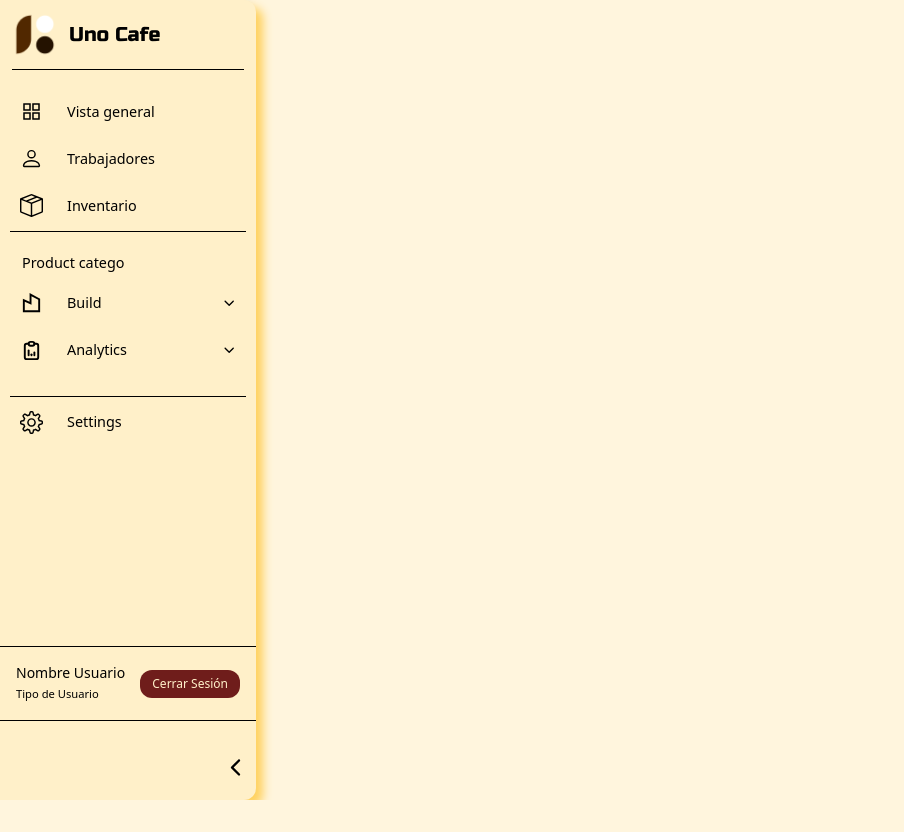
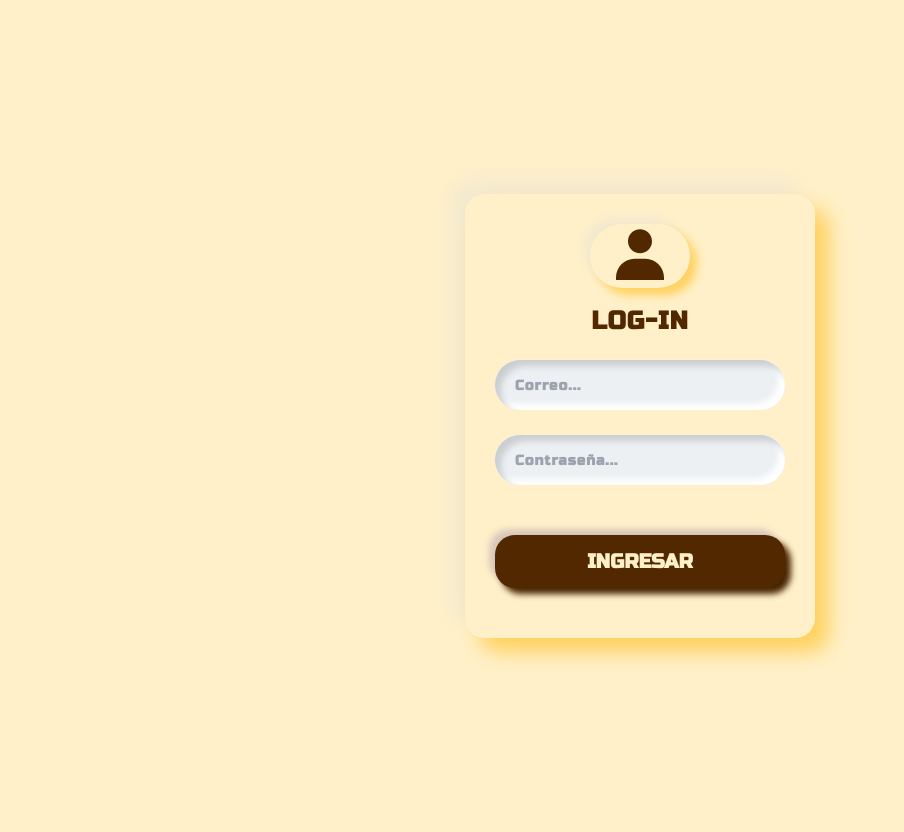
Before and after one commit to SebEspinoza/inventory-plus, a React (Create React App) app: page /login in a window 1280 px wide. Shown: the whole page, without its empty margins (0-904 px from the left). Before the commit the page ends 800 px from the top, so only its background shows below. Built offline with nearby package versions, Linux system fonts and the light colour scheme.

Commit message:
crud listo y login listo

```diff
--- a/src/App.js
+++ b/src/App.js
@@ -6,6 +6,7 @@ import Trabajadores from "./pages/Trabajadores";
 import Build from "./pages/Build";
 import Settings from "./pages/Settings";
 import Inventario from "./pages/Inventario/Inventario";
+import Login from "./pages/Login";
 
 const App = () => {
   return (
@@ -18,6 +19,8 @@ const App = () => {
           <Route path="/settings" element={<Settings />} />
           <Route path="/build/:bID" element={<Build />} />
           <Route path="/analytics/:aID" element={<Analytics />} />
+
+          <Route path="/login" element={<Login />} />
         </Routes>
       </RootLayout>
     </BrowserRouter>
--- /dev/null
+++ b/src/context/AuthContext.jsx
@@ -0,0 +1,28 @@
+import { createContext, useContext, useState } from "react";
+
+// Crea un contexto de autenticación
+export const AuthContext = createContext();
+
+// Un componente que proporcionará el contexto
+export const AuthProvider = ({ children }) => {
+  const [isAuthenticated, setIsAuthenticated] = useState(false);
+
+  const login = (response) => {
+    // Aquí puedes realizar la lógica de autenticación y establecer isAuthenticated en true si el inicio de sesión es exitoso.
+    console.log(response.data.data);
+    alert("Inicio de sesión exitoso");
+    setIsAuthenticated(true);
+    console.log(isAuthenticated);
+  };
+
+  const logout = () => {
+    // Aquí puedes realizar la lógica de cierre de sesión y establecer isAuthenticated en false.
+    setIsAuthenticated(false);
+    console.log(isAuthenticated);
+  };
+
+  return <AuthContext.Provider value={{ isAuthenticated, login, logout }}>{children}</AuthContext.Provider>;
+};
+
+// Un custom hook para acceder al contexto de autenticación
+export const useAuth = () => useContext(AuthContext);
--- a/src/layouts/RootLayout.jsx
+++ b/src/layouts/RootLayout.jsx
@@ -1,12 +1,21 @@
 import React from "react";
+import { useLocation } from "react-router-dom";
 import Sidebar from "./sidebar/Sidebar";
+import { AuthProvider } from "../context/AuthContext";
 
 const RootLayout = ({ children }) => {
+  const location = useLocation();
+  const isLoginPage = location.pathname === "/login";
+
+  const divClass = isLoginPage ? "flex gap-5 bg-[#fff0c9]" : "flex gap-5";
+
   return (
-    <div className="flex gap-5">
-      <Sidebar />
-      <main className="max-w-5xl flex-1 mx-auto py-4">{children}</main>
-    </div>
+    <AuthProvider>
+      <div className={divClass}>
+        {!isLoginPage && <Sidebar />}
+        <main className="max-w-5xl flex-1 mx-auto py-4">{children}</main>
+      </div>
+    </AuthProvider>
   );
 };
 
--- a/src/layouts/sidebar/Sidebar.jsx
+++ b/src/layouts/sidebar/Sidebar.jsx
@@ -1,6 +1,6 @@
 // React imports
 import React, { useEffect, useState } from "react";
-import { NavLink, useLocation } from "react-router-dom";
+import { NavLink, useLocation, useNavigate } from "react-router-dom";
 // Extra imports
 import { motion } from "framer-motion";
 import { useMediaQuery } from "react-responsive";
@@ -14,6 +14,7 @@ import { BsPerson, BsBoxSeam } from "react-icons/bs";
 import { TbReportAnalytics } from "react-icons/tb";
 import { RiBuilding3Line } from "react-icons/ri";
 import Logo from "../../assets/Logo.png";
+// Auth
 
 const Sidebar = () => {
   // Estado del sidebar
@@ -67,6 +68,12 @@ const Sidebar = () => {
       menus: ["dashboard", "realtime", "events"],
     },
   ];
+
+  const navigate = useNavigate();
+
+  const handleLogout = () => {
+    navigate("/login");
+  };
 
   return (
     <div className="h-full sticky top-0 z-10 pr-10 lg:pr-0">
@@ -140,7 +147,9 @@ const Sidebar = () => {
                   <p>Nombre Usuario</p>
                   <small>Tipo de Usuario</small>
                 </div>
-                <button className="text-color-crema py-1.5 px-3 text-xs bg-rojizo rounded-xl">Cerrar Sesión</button>
+                <button className="text-color-crema py-1.5 px-3 text-xs bg-rojizo rounded-xl" onClick={handleLogout}>
+                  Cerrar Sesión
+                </button>
               </div>
             </div>
           )}
--- a/src/layouts/sidebar/SubMenu.jsx
+++ b/src/layouts/sidebar/SubMenu.jsx
@@ -26,7 +26,7 @@ const SubMenu = ({ data }) => {
           <li key={menu}>
             {/* /build/auth
                 /build/hosting */}
-            <NavLink className="link !bg-transparent capitalize" to={`/${data.name}/${menu}`}>
+            <NavLink className="link capitalize" to={`/${data.name}/${menu}`}>
               {menu}
             </NavLink>
           </li>
--- a/src/pages/Inventario/components/TablaProductos.jsx
+++ b/src/pages/Inventario/components/TablaProductos.jsx
@@ -8,7 +8,9 @@ import { IoIosAddCircle, IoIosArrowBack, IoIosArrowForward } from "react-icons/i
 import { BiSearchAlt } from "react-icons/bi";
 import BotonDescargar from "./BotonDescargar";
 import InputBuscar from "./InputBuscar";
+//componentes
 import BotonAgregar from "./BotonAgregar";
+import FormEditar from "./FormEditar";
 
 //url API
 const url = "https://inventoryplus.cyclic.app/products";
@@ -19,6 +21,15 @@ const TablaProductos = () => {
   const [visibleForm, setVisibleForm] = useState(false);
   const [visibleEdit, setVisibleEdit] = useState(false);
   const [data, setData] = useState([]);
+  const [formDataEdit, setFormDataEdit] = useState({
+    _id: "",
+    name: "",
+    quantity: 0,
+    price: 0,
+    category: "",
+    img: "",
+    date_of_expiry: null,
+  });
   const [globalFilter, setGlobalFilter] = useState("");
   const fechaActual = new Date();
 
@@ -67,12 +78,22 @@ const TablaProductos = () => {
       header: "Fecha de caducidad",
     }),
     columnHelper.accessor("botones", {
-      cell: () => (
+      cell: (info) => (
         <div>
-          <button className="bg-warning text-black px-3 py-1 rounded-[10px] mr-1 ml-1">
+          <button
+            className="bg-warning text-black px-3 py-1 rounded-[10px] mr-1 ml-1"
+            onClick={() => {
+              handleProductoEditado(info.row.original);
+            }}
+          >
             <FaEdit />
           </button>
-          <button className="bg-danger text-white px-3 py-1 rounded-[10px] mr-1 ml-1">
+          <button
+            className="bg-danger text-white px-3 py-1 rounded-[10px] mr-1 ml-1"
+            onClick={() => {
+              handleProductoEliminado(info.row.original._id);
+            }}
+          >
             <FaTrashAlt />
           </button>
         </div>
@@ -107,6 +128,17 @@ const TablaProductos = () => {
     toggleSeccion(1);
   };
 
+  const handleProductoEditado = (product) => {
+    setFormDataEdit(product);
+    getProducts();
+    toggleSeccion(2);
+  };
+
+  const handleProductoEliminado = async (id) => {
+    await axios.delete(url + "/" + id);
+    getProducts();
+  };
+
   return (
     <div>
       <div className="p-2 mx-auto  text-color-crema fill-color-cafe-oscuro">
@@ -126,6 +158,8 @@ const TablaProductos = () => {
           </button>
           {/* Form Agregar */}
           {visibleForm && <BotonAgregar onClose={() => toggleSeccion(1)} onProductoAgregado={handleProductoAgregado} />}
+          {/* Form Editar */}
+          {visibleEdit && <FormEditar onClose={() => toggleSeccion(2)} onProductoEditado={handleProductoEditado} rest={formDataEdit} />}
         </div>
         {/*Tabla */}
         <table className="border border-color-cafe-oscuro w-full text-left">
--- /dev/null
+++ b/src/pages/Login.jsx
@@ -0,0 +1,82 @@
+import React, { useState } from "react";
+import { BiSolidUser } from "react-icons/bi";
+import axios from "axios";
+import { useAuth } from "../context/AuthContext";
+import "../styles/Login.css";
+import { Navigate } from "react-router-dom";
+
+const url = "https://inventoryplus.cyclic.app/auth/login"; // URL de inicio de sesión
+
+const Login = () => {
+  const [formData, setFormData] = useState({
+    email: "",
+    password: "",
+  });
+  const { login } = useAuth();
+  const [loginSuccess, setLoginSuccess] = useState(false);
+
+  const [isButtonDisabled, setIsButtonDisabled] = useState(true);
+
+  const handleInputChange = (e) => {
+    const { name, value } = e.target;
+    setFormData({
+      ...formData,
+      [name]: value,
+    });
+
+    if (formData.email.trim() !== "" && formData.password.trim() !== "") {
+      setIsButtonDisabled(false);
+    } else {
+      setIsButtonDisabled(true);
+    }
+  };
+
+  const handleLogin = async () => {
+    try {
+      const response = await axios.post(url, {
+        email: formData.email,
+        password: formData.password,
+      });
+
+      if (response.data.success === true) {
+        login(response);
+        setLoginSuccess(true);
+      } else if (response.data.success === false) {
+        alert("Los datos son incorrectos");
+      }
+    } catch (error) {
+      console.error("Error al iniciar sesión: ", error);
+    }
+  };
+
+  if (loginSuccess) {
+    return <Navigate to="/" />;
+  }
+
+  return (
+    <div className="body bg-color-crema">
+      <div className="containerLogin bg-color-crema">
+        <form>
+          <div className="form-icon rounded-full w-[100px] overflow-hidden flex items-center justify-center">
+            <BiSolidUser className="w-16 h-16 fill-color-cafe-claro" />
+          </div>
+          <h3 className="title text-color-cafe-claro">Log-In</h3>
+          <input className="form-control" type="email" name="email" placeholder="Correo..." value={formData.email} onChange={handleInputChange} />
+          <input
+            className="form-control"
+            type="password"
+            name="password"
+            placeholder="Contraseña..."
+            value={formData.password}
+            onChange={handleInputChange}
+          />
+          <button className="btn text-color-crema bg-color-cafe-claro justify-center" type="button" onClick={handleLogin} disabled={isButtonDisabled}>
+            Ingresar
+          </button>
+        </form>
+      </div>
+    </div>
+  );
+};
+
+export default Login;
--- /dev/null
+++ b/src/styles/Login.css
@@ -0,0 +1,71 @@
+.body {
+  justify-content: center;
+  align-items: center;
+  display: flex;
+  height: 100vh;
+  font-family: "Russo One", sans-serif;
+}
+
+.containerLogin {
+  padding: 30px;
+  border-radius: 20px;
+  width: 350px;
+  box-shadow: 14px 14px 20px #ffd15e, -14px -14px 20px #f3e9cf;
+}
+
+.form-icon {
+  font-size: 100px;
+  line-height: 100px;
+  margin: 0 auto 15px;
+  box-shadow: 7px 7px 10px #ffd15e, -7px -7px 10px #f3e9cf;
+}
+
+.title {
+  font-size: 25px;
+  font-weight: 700;
+  text-transform: uppercase;
+  letter-spacing: 1px;
+  text-align: center;
+  margin: 0;
+  padding: 0;
+  margin-bottom: 20px;
+}
+
+.containerLogin .form-control {
+  color: #472400;
+  background: #ecf0f3;
+  font-size: 15px;
+  height: 50px;
+  padding: 20px;
+  letter-spacing: 1px;
+  border: none;
+  border-radius: 50px;
+  box-shadow: inset 6px 6px 6px #cbced1, inset -6px -6px 6px #fff;
+  display: inline-block;
+  transition: all 0.3s ease 0s;
+  width: 100%;
+  margin: 0 0 25px;
+  outline: none;
+}
+::placeholder {
+  color: #472400;
+  font-size: 14px;
+  font-weight: bold;
+}
+
+.btn {
+  font-size: 20px;
+  font-weight: bold;
+  text-transform: uppercase;
+  width: 100%;
+  padding: 12px 15px 11px;
+  border-radius: 20px;
+  border: none;
+  box-shadow: 6px 6px 6px #472400, -6px -6px 6px #d8c8bc;
+  transition: all 0.5s ease 0s;
+  margin: 25px 0 20px;
+  cursor: pointer;
+}
+.btn:hover {
+  color: #ffd15e;
+}
```
